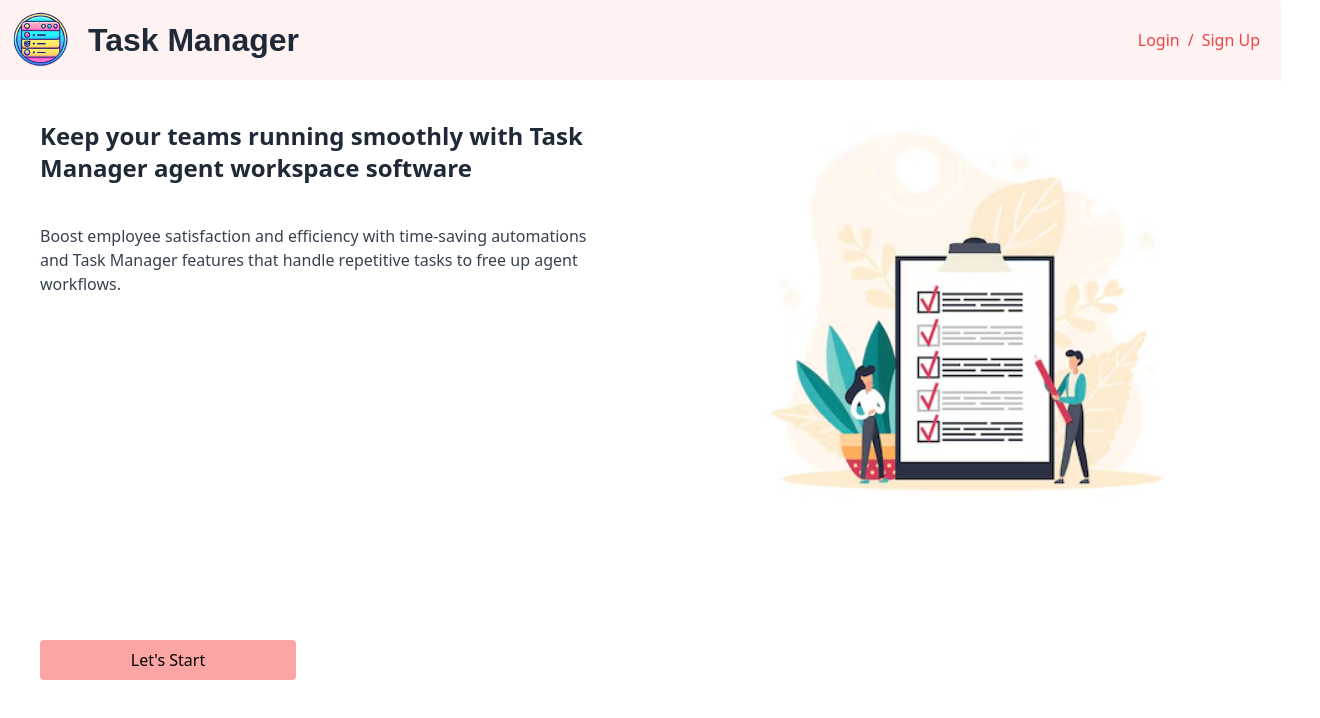
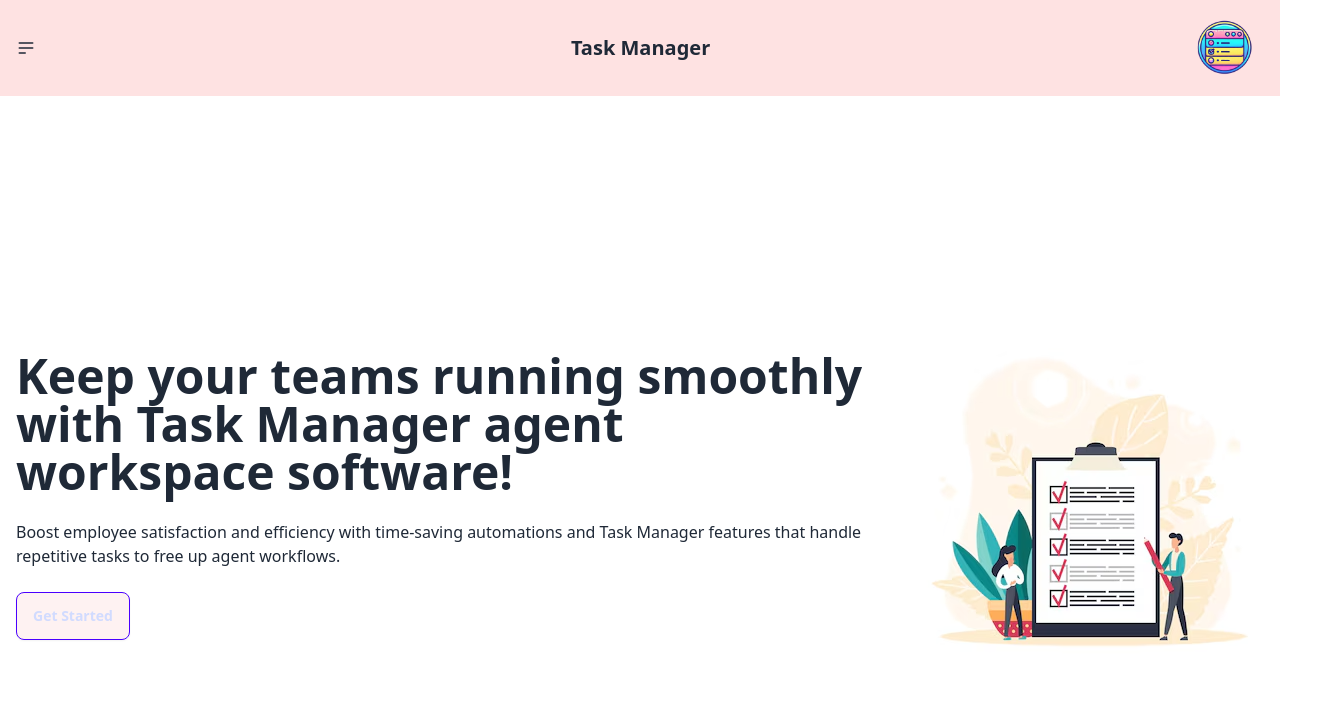
Before and after one commit to NullPointerExceptionNIT/ProjectManager, a React app in the folder frontend/: page / in a window 1280 px wide. Shown: the top 718 px of the page, 1320 px wide, since content can reach past the window. Built offline with nearby package versions, Linux system fonts and the light colour scheme; the HTML template or start-up script is replaced by a standard one.

Commit message:
Home page fixed

```diff
--- a/frontend/src/Header.jsx
+++ b/frontend/src/Header.jsx
@@ -1,58 +1,76 @@
 import logo from "./assets/project-manager-logo.png";
 import { AuthContext } from "./contexts/AuthContext";
 import { useContext } from "react";
+
 const Profile = () => {
   const { user, logout } = useContext(AuthContext);
   if (user == null)
     return (
-      <div className="flex space-x-2 mr-5">
-        <a href="Login" className="text-red-500 hover:underline">
-          Login
-        </a>
-        <a className="text-red-500">/</a>
-        <a href="SignUp" className="text-red-500 hover:underline">
-          Sign Up
-        </a>
+      <div className="navbar-start pl-2">
+        <div className="dropdown dropdown-hover">
+          <svg
+            xmlns="http://www.w3.org/2000/svg"
+            className="h-5 w-5"
+            fill="none"
+            viewBox="0 0 24 24"
+            stroke="currentColor">
+            <path
+              strokeLinecap="round"
+              strokeLinejoin="round"
+              strokeWidth="2"
+              d="M4 6h16M4 12h16M4 18h7" />
+          </svg>
+          <ul tabIndex={0} className="dropdown-content menu bg-base-100 rounded-box z-[1] w-52 p-2 shadow">
+            <li><a href="Login">Login</a></li>
+            <li><a href="SignUp">Sign up</a></li>
+          </ul>
+        </div>
       </div>
     );
   else
     return (
-        <>
-            <div className="flex space-x-2 mr-10">
-                <a onClick={logout} className="text-red-500 hover:underline">
-                Logout
-                </a>
+      <>
+        <div className="navbar-start">
+          <div className="dropdown">
+            <div tabIndex={0} role="button" className="btn btn-ghost btn-circle">
+              <svg
+                xmlns="http://www.w3.org/2000/svg"
+                className="h-5 w-5"
+                fill="none"
+                viewBox="0 0 24 24"
+                stroke="currentColor">
+                <path
+                  strokeLinecap="round"
+                  strokeLinejoin="round"
+                  strokeWidth="2"
+                  d="M4 6h16M4 12h16M4 18h7" />
+              </svg>
             </div>
-            <div>
-                <header className="flex justify-between items-center bg-red-50 shadow pr-6">
-                    <div className="flex items-center">
-                        <img src={logo} alt="Logo" className="h-20 mr-2"/>
-                        <h1 className="font-bold text-xxl font-playwrite text-gray-700">Task Manager</h1>
-                    </div>
-                    <div className="relative">
-                        <button id="menu-toggle" className="focus:outline-none text-2xl">☰</button>
-                        <div id="dropdown" className="hidden absolute right-0 mt-2 w-48 bg-white text-black rounded shadow-lg">
-                            <img src={user} alt="user img" className="w-16 h-16 rounded-full mx-auto mt-2"/>
-                            <div className="py-2 px-4 hover:bg-gray-200 cursor-pointer"><a href="ProfilePage">Profile</a></div>
-                            <div className="py-2 px-4 hover:bg-gray-200 cursor-pointer">Add Project</div>
-                            <div className="py-2 px-4 hover:bg-gray-200 cursor-pointer">Progress</div>
-                        </div>
-                    </div>
-                </header>
-            </div>
-        </>
+            <ul
+              tabIndex={0}
+              className="menu menu-sm dropdown-content bg-base-100 rounded-box z-[1] mt-3 w-52 p-2 shadow">
+              <li><a>Homepage</a></li>
+              <li><a>Portfolio</a></li>
+              <li><a>About</a></li>
+            </ul>
+          </div>
+        </div>
+
+      </>
     );
 };
 const Header = () => {
   return (
-    <header className="flex justify-between items-center bg-red-50 shadow">
-      <div className="flex items-center">
-        <img src={logo} alt="Logo" className="h-20 mr-2" />
-        <h1 className="tex-center font-bold text-xxl font-playwrite">
-          Task Manager
-        </h1>
+    <header>
+      <div className="navbar bg-red-100" >
+        <Profile />
+        <div className="navbar-center">
+          <a className="btn btn-ghost text-xl" href="/">Task Manager</a>
+        </div>
+        <div className="navbar-end">
+          <a href="/"><img src={logo} alt="Logo" className="h-20 mr-2" /></a>
+        </div>
       </div>
-      <Profile />
     </header>
   );
 };
--- a/frontend/src/Home.jsx
+++ b/frontend/src/Home.jsx
@@ -5,35 +5,20 @@ function Home() {
   return (
     <div>
       <Header />
-      <div className="bg-white h-screen overflow-hidden">
-        <main className="flex flex-col md:flex-row">
-          <div className="md:w-1/2">
-            <h2 className="text-2xl font-semibold m-10">
-              Keep your teams running smoothly with Task Manager agent workspace
-              software
-            </h2>
-            <p className="text-gray-700 m-10">
-              Boost employee satisfaction and efficiency with time-saving
-              automations and Task Manager features that handle repetitive tasks
-              to free up agent workflows.
+      <div className="hero bg-white min-h-screen">
+        <div className="hero-content flex-col lg:flex-row-reverse">
+          <img
+            src={mainlogo}
+            className="max-w-sm rounded-lg" />
+          <div>
+            <h1 className="text-5xl font-bold">Keep your teams running smoothly with Task Manager agent workspace software!</h1>
+            <p className="py-6">
+            Boost employee satisfaction and efficiency with time-saving
+            automations and Task Manager features that handle repetitive tasks to free up agent workflows.
             </p>
+            <button className="btn btn-primary bg-red-50">Get Started</button>
           </div>
-          <div className="md:w-1/2 flex justify-center items-center">
-            <img
-              src={mainlogo}
-              alt="Task Manager"
-              className="w-full h-auto max-w-md"
-            />
-          </div>
-          <div className="absolute mb-10 bottom-20 left-10 w-full">
-            <a
-              href="SignUp"
-              className="bg-red-300 text-black text-center px-4 py-2 rounded hover:bg-red-400 transition duration-200 w-64 inline-block"
-            >
-              Let's Start
-            </a>
-          </div>
-        </main>
+        </div>
       </div>
     </div>
   );
```
